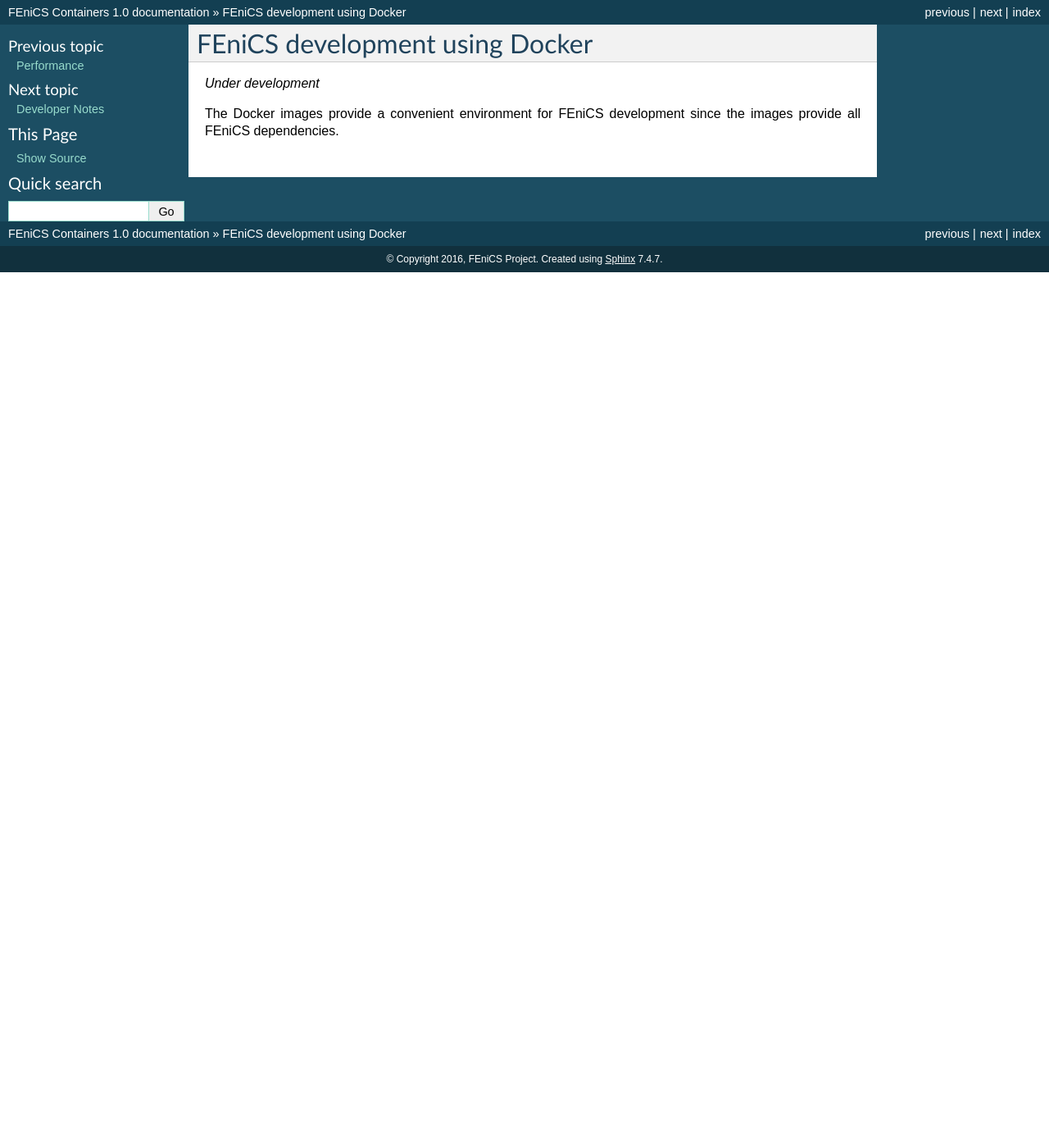
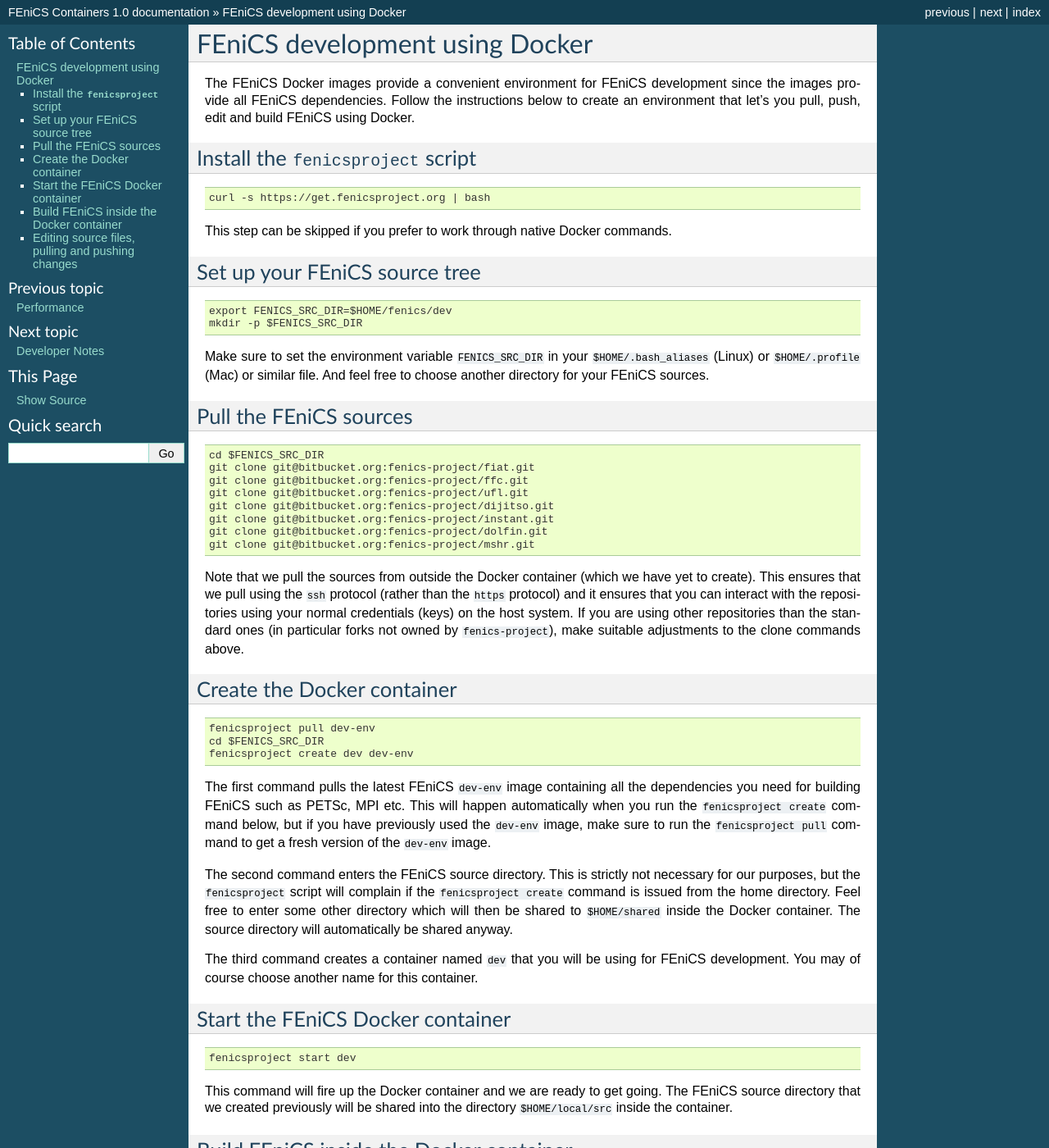
Before and after one commit to vacary/docker, a Sphinx documentation site: the page built from doc/source/developing.rst, in a window 1280 px wide and 1400 px high. Shown: the whole window at 82% size. Built offline with Sphinx 7.4.7, drawn with Linux system fonts in a browser that asks for light colours; some of the changed text lies outside the part shown.

Commit message:
Add instructions for how to do FEniCS development using Docker images.

```diff
--- a/doc/source/developing.rst
+++ b/doc/source/developing.rst
@@ -5,7 +5,144 @@
 FEniCS development using Docker
 ===============================
 
-*Under development*
+The FEniCS Docker images provide a convenient environment for FEniCS
+development since the images provide all FEniCS dependencies.  Follow
+the instructions below to create an environment that let's you pull,
+push, edit and build FEniCS using Docker.
 
-The Docker images provide a convenient environment for FEniCS
-development since the images provide all FEniCS dependencies.
+Install the ``fenicsproject`` script
+------------------------------------
+
+.. code-block:: console
+
+    curl -s https://get.fenicsproject.org | bash
+
+This step can be skipped if you prefer to work through native Docker
+commands.
+
+Set up your FEniCS source tree
+------------------------------
+
+.. code-block:: console
+
+    export FENICS_SRC_DIR=$HOME/fenics/dev
+    mkdir -p $FENICS_SRC_DIR
+
+Make sure to set the environment variable ``FENICS_SRC_DIR`` in your
+``$HOME/.bash_aliases`` (Linux) or ``$HOME/.profile`` (Mac) or similar
+file. And feel free to choose another directory for your FEniCS
+sources.
+
+Pull the FEniCS sources
+-----------------------
+
+.. code-block:: console
+
+    cd $FENICS_SRC_DIR
+    git clone git@bitbucket.org:fenics-project/fiat.git
+    git clone git@bitbucket.org:fenics-project/ffc.git
+    git clone git@bitbucket.org:fenics-project/ufl.git
+    git clone git@bitbucket.org:fenics-project/dijitso.git
+    git clone git@bitbucket.org:fenics-project/instant.git
+    git clone git@bitbucket.org:fenics-project/dolfin.git
+    git clone git@bitbucket.org:fenics-project/mshr.git
+
+Note that we pull the sources from outside the Docker container (which
+we have yet to create). This ensures that we pull using the ``ssh``
+protocol (rather than the ``https`` protocol) and it ensures that you
+can interact with the repositories using your normal credentials
+(keys) on the host system. If you are using other repositories than
+the standard ones (in particular forks not owned by ``fenics-project``),
+make suitable adjustments to the clone commands above.
+
+Create the Docker container
+---------------------------
+
+.. code-block:: console
+
+    fenicsproject pull dev-env
+    cd $FENICS_SRC_DIR
+    fenicsproject create dev dev-env
+
+The first command pulls the latest FEniCS ``dev-env`` image containing
+all the dependencies you need for building FEniCS such as PETSc, MPI
+etc. This will happen automatically when you run the ``fenicsproject
+create`` command below, but if you have previously used the ``dev-env``
+image, make sure to run the ``fenicsproject pull`` command to get a
+fresh version of the ``dev-env`` image.
+
+The second command enters the FEniCS source directory. This is
+strictly not necessary for our purposes, but the ``fenicsproject``
+script will complain if the ``fenicsproject create`` command is issued
+from the home directory. Feel free to enter some other directory which
+will then be shared to ``$HOME/shared`` inside the Docker
+container. The source directory will automatically be shared anyway.
+
+The third command creates a container named ``dev`` that you will be
+using for FEniCS development. You may of course choose another name
+for this container.
+
+Start the FEniCS Docker container
+---------------------------------
+
+.. code-block:: console
+
+    fenicsproject start dev
+
+This command will fire up the Docker container and we are ready to get
+going. The FEniCS source directory that we created previously will be
+shared into the directory ``$HOME/local/src`` inside the container.
+
+Build FEniCS inside the Docker container
+----------------------------------------
+
+.. code-block:: console
+
+    fenics-build
+
+Run this command inside the Docker container to build all the sources
+residing in ``$HOME/local/src`` and install into ``$HOME/local``. Once
+all components have been built, you may run FEniCS programs without
+changing any paths or setting any other environment variables. These
+are already pointed to the ``$HOME/local`` installation directory.
+
+Note that there is also a command named ``fenics-pull``. This will
+pull all the FEniCS sources into ``$HOME/local/src`` by entering each
+source directory and calling ``git pull``. This means that the command
+will pull the sources for the default remote for the particular branch
+that each repository happens to be located at.
+
+During development, you will likely need to rebuild and install a
+particular component repeatedly. For a Python component, such as FFC,
+this means entering the source directory and running the following
+command:
+
+.. code-block:: console
+
+    pip install --prefix=${FENICS_PREFIX} .
+
+.. note:: Do we need the full line: ``pip install --prefix=${FENICS_PREFIX} --no-deps --upgrade .``?
+
+For DOLFIN and mshr, enter the build directory and run ``make``, for
+example:
+
+.. code-block:: console
+
+    cd $FENICS_SRC_DIR/dolfin
+    cd build
+    make
+    make install
+
+.. note:: Consider adding a command ``fenics-build-component`` that takes care of this step and autodetects whether it's a Python or C++ project. This command may then be called from ``fenics-build``.
+
+Editing source files, pulling and pushing changes
+-------------------------------------------------
+
+If you have followed the above instructions, you can interact with the
+source repositories using regular Git commands and edit the sources
+using your favorite editor (Emacs). Just make sure to interact with
+the repositories and edit the files on your `host system`; that is,
+don't try to push and pull from inside the Docker container. In other
+words, edit the files on your host system and build/run inside the
+container. This is easily done by keeping a terminal open with the
+``dev`` container running for building, testing and running the code.
```
